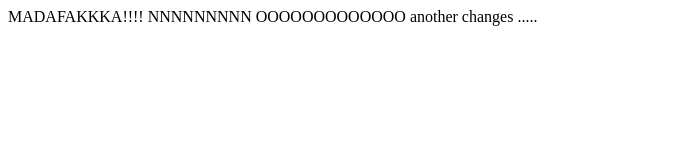
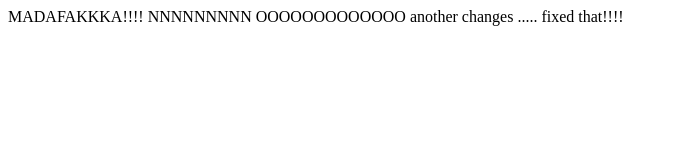
Before and after one commit to appleseeds-academy/test-with-shani-rabashani, a plain HTML site: page index.html in a window 1280 px wide. Shown: the whole page, without its empty margins (0-677 px from the left). Drawn offline with Linux system fonts and the light colour scheme.

Commit message:
bug fix ...

```diff
--- a/index.html
+++ b/index.html
@@ -9,5 +9,8 @@
   MADAFAKKKA!!!!
   NNNNNNNNN OOOOOOOOOOOOO
   another changes .....
+
+
+  fixed that!!!!
 </body>
 </html>
```
